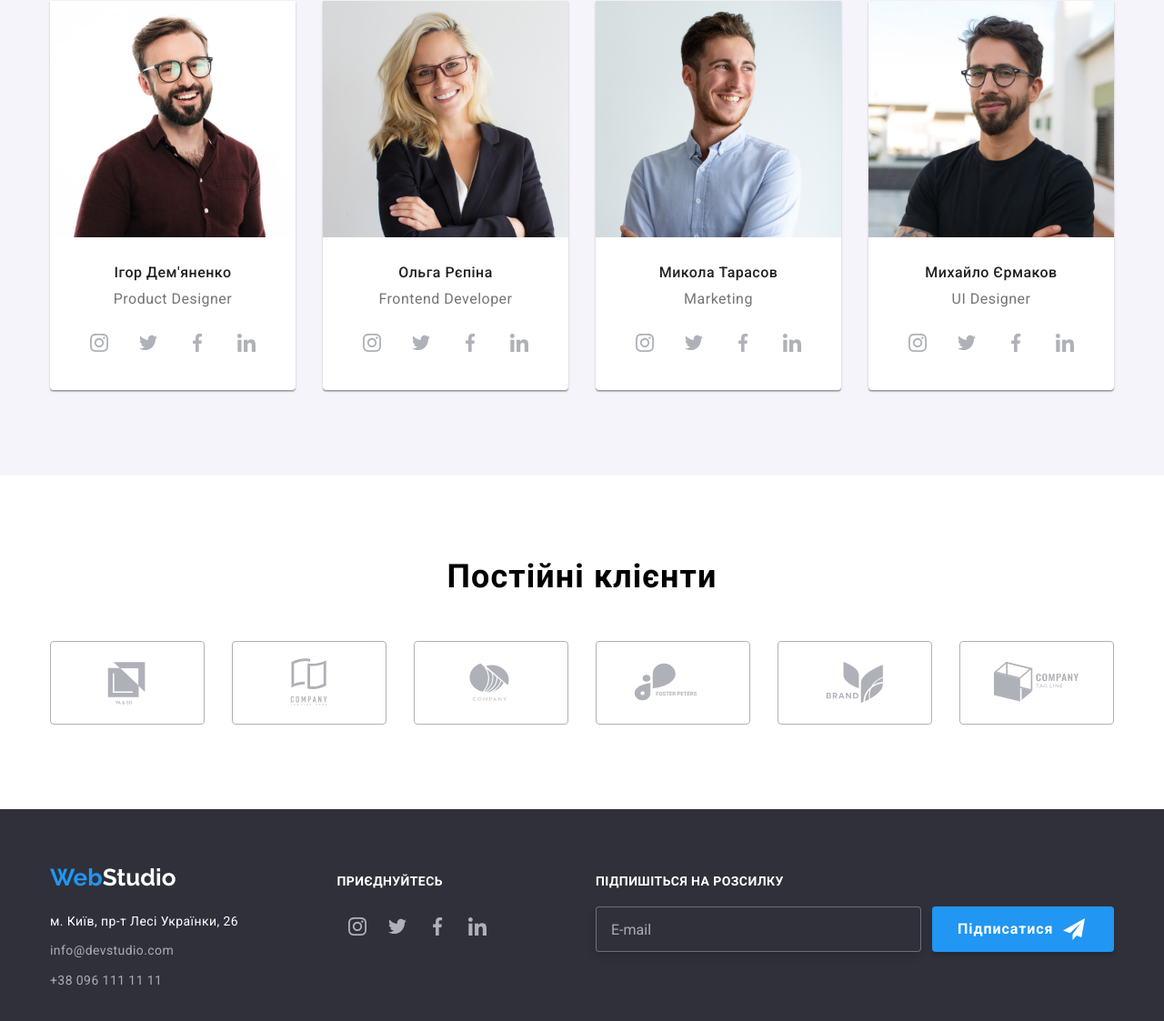
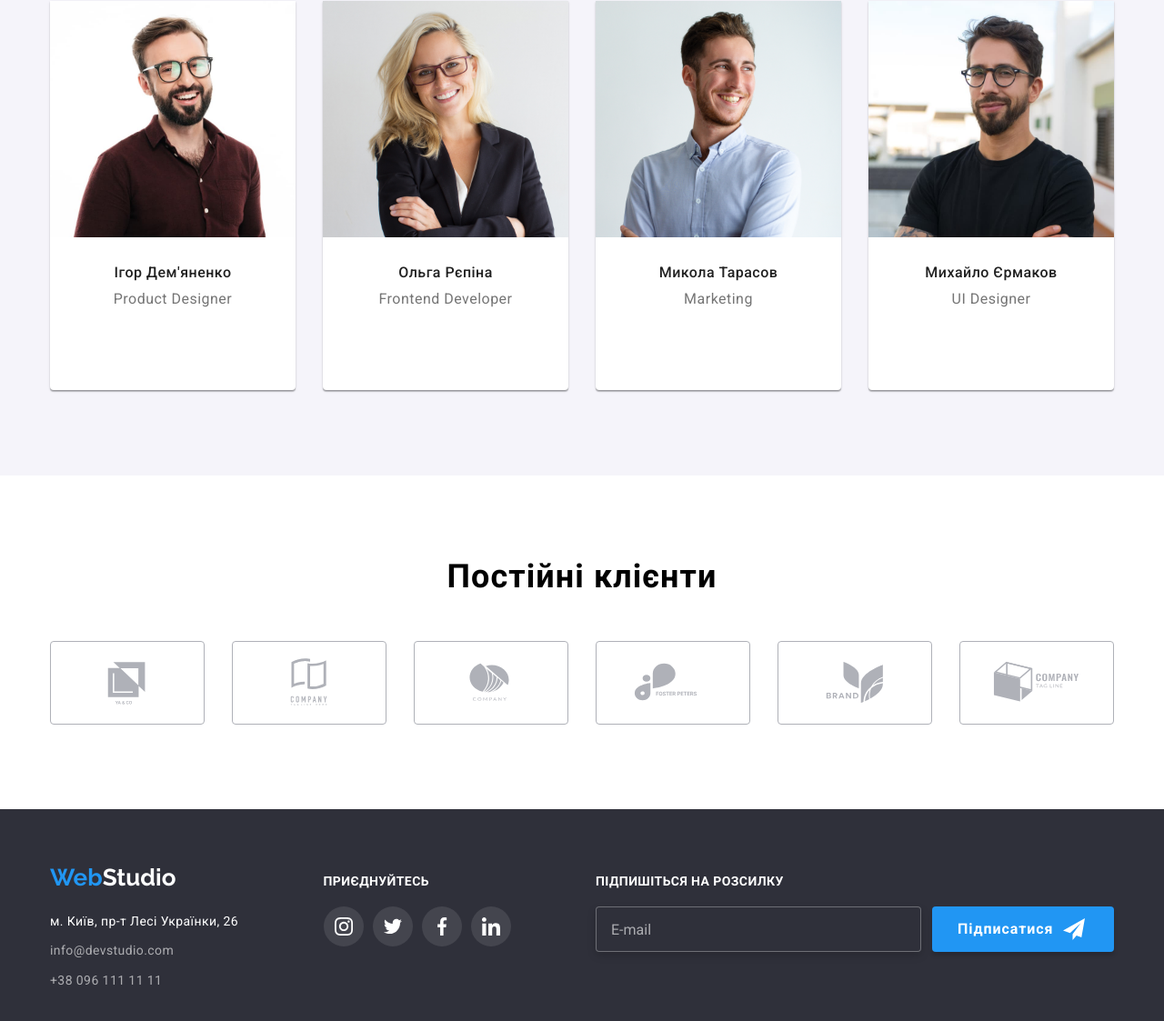
Before and after one commit to Nartus/goit-markup-hw-07, a plain HTML site: page index.html in a window 1280 px wide. Shown: the part 1781-2904 px from the top of the page at 91% size. Drawn offline with nearby package versions, Linux system fonts and the light colour scheme.

Commit message:
правки

```diff
--- a/sass/components/_team.scss
+++ b/sass/components/_team.scss
@@ -74,7 +74,6 @@
   color: var(--icon-svg);
   transition: background-color 250ms cubic-bezier(0.4, 0, 0.2, 1),
     color 250ms cubic-bezier(0.4, 0, 0.2, 1);
-
   &:hover,
   &:focus {
     color: var(--text-white);
--- a/sass/layout/_footer.scss
+++ b/sass/layout/_footer.scss
@@ -85,7 +85,7 @@
 
 .flex-icon {
   display: flex;
-  gap: 10p;
+  gap: 10px;
 }
 
 .form-subscribe {
@@ -152,3 +152,21 @@
 .icon-email {
   margin-left: 10px;
 }
+
+.team__link-icon {
+  display: flex;
+  justify-content: center;
+  align-items: center;
+  width: 100%;
+  height: 100%;
+  border-radius: 50%;
+  fill: currentColor;
+  color: var(--text-white);
+  background: rgba(255, 255, 255, 0.1);
+  transition: background-color 250ms cubic-bezier(0.4, 0, 0.2, 1);
+}
+.team__link-icon:hover,
+.team__link-icon:focus {
+  color: var(--text-white);
+  background-color: var(--logo-one);
+}
```
Also changed, not shown: css/main.css, css/main.min.css, 2 other files.
